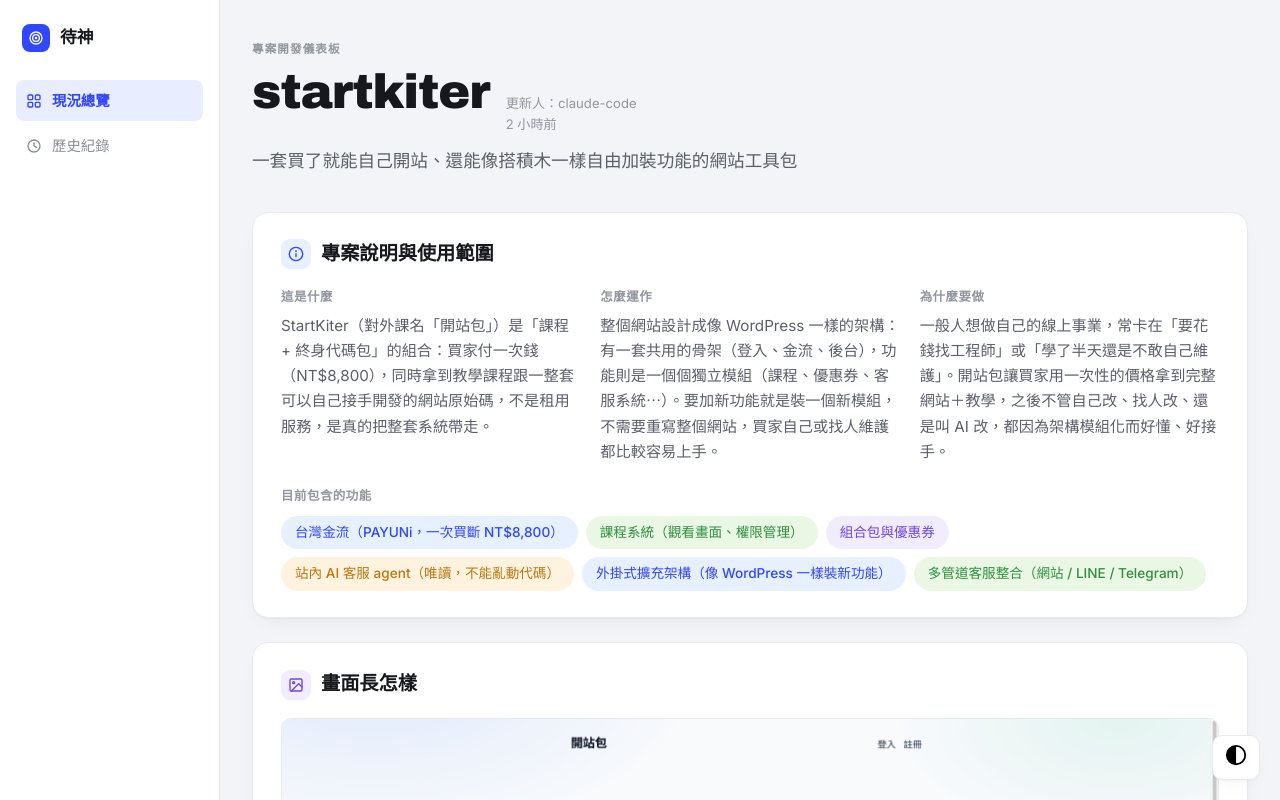
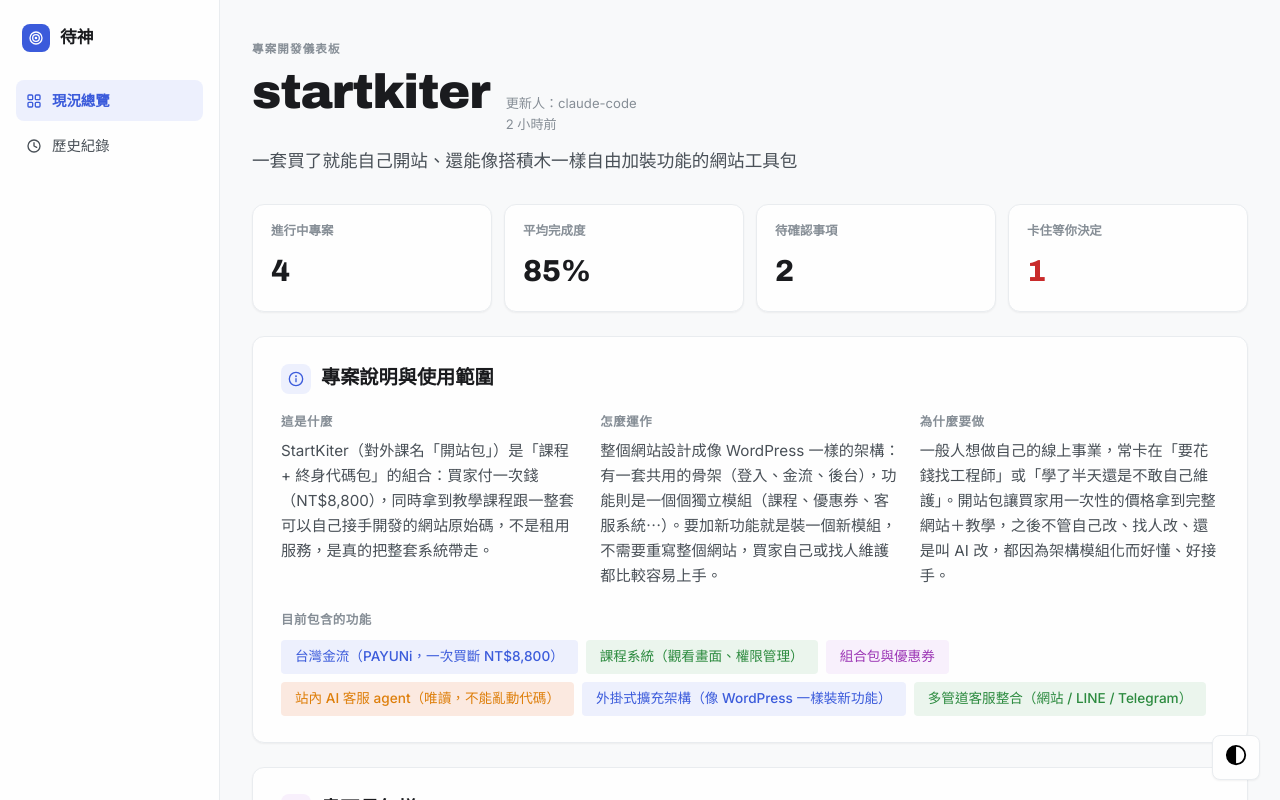
Before and after one commit to fishtvlvoe/Awesome-Dyson, a website: page public/index.html in a window 1280 px wide. Drawn offline with Linux system fonts and the light colour scheme.

Commit message:
改採 Lightdash 實測 Design Tokens：中性灰階、緊縮圓角、極淺陰影，加「即時統計」KPI 磚區塊，走真正中臺／BI 軟體質感

```diff
--- a/public/index.html
+++ b/public/index.html
@@ -14,88 +14,94 @@
       box-sizing: border-box;
     }
 
-    /* 設計語言參考 FlowMapp（saasframe.io/saas/flowmapp 實測色值）：
-       淺灰畫布、白卡片、鮮明藍紫主色、彩色淡色徽章/圖示底，友善的 SaaS 產品感 */
+    /* 設計語言參考 Lightdash（saasframe.io/saas/lightdash 實測 CSS Variables／Design
+       Tokens 分頁，非目測猜色）：低調中性灰階、克制的語意色（dimension 藍／calculation
+       綠／metric 橘）、緊縮圓角（4/8/12px）與極淺陰影，走真正 BI／中臺軟體的質感，
+       不是行銷頁那種大量彩色圓角泡泡 */
     :root {
-      --bg: #f3f4f7;
-      --paper: #ffffff;
-      --text: #16181d;
-      --text-secondary: #5b5f6b;
-      --text-faint: #9296a1;
-      --border: #e7e9ee;
-      --sidebar-bg: #ffffff;
-      --sidebar-text: #16181d;
-      --sidebar-text-dim: #8a8d97;
-      --sidebar-active-bg: #e8edff;
-      --sidebar-border: #e7e9ee;
-      --accent: #3046ff;
-      --accent-soft-bg: #e6f0ff;
-      --status-ok: #1f9254;
-      --status-ok-bg: #e6f7ee;
-      --status-warn: #b9770e;
-      --status-warn-bg: #fef3e0;
-      --status-error: #c81e26;
-      --status-error-bg: #fde9ea;
-      --badge-blue-bg: #e6f0ff; --badge-blue-fg: #3046ff;
-      --badge-green-bg: #eaf7e4; --badge-green-fg: #2f8f3f;
-      --badge-purple-bg: #f1ecff; --badge-purple-fg: #6b46e5;
-      --badge-amber-bg: #fff3e0; --badge-amber-fg: #b9770e;
-      --shadow: 0 1px 2px rgba(20,20,30,0.04), 0 8px 24px -12px rgba(20,20,30,0.10);
+      --radius-sm: 4px;
+      --radius-md: 8px;
+      --radius-lg: 12px;
+      --radius-full: 9999px;
+      --bg: #f8f9fa;
+      --paper: #fefefe;
+      --text: #1a1b1e;
+      --text-secondary: #495057;
+      --text-faint: #868e96;
+      --border: #e9ecef;
+      --sidebar-bg: #fefefe;
+      --sidebar-text: #1a1b1e;
+      --sidebar-text-dim: #495057;
+      --sidebar-active-bg: #edf0fd;
+      --sidebar-border: #e9ecef;
+      --accent: #3b5bdb;
+      --accent-soft-bg: #edf0fd;
+      --status-ok: #2b8a3e;
+      --status-ok-bg: #ebf5ed;
+      --status-warn: #de7f0b;
+      --status-warn-bg: #fbe9e0;
+      --status-error: #c92a2a;
+      --status-error-bg: #fff0f0;
+      --badge-blue-bg: #edf0fd; --badge-blue-fg: #3b5bdb;
+      --badge-green-bg: #ebf5ed; --badge-green-fg: #2b8a3e;
+      --badge-purple-bg: #f8f0fc; --badge-purple-fg: #9c36b5;
+      --badge-amber-bg: #fbe9e0; --badge-amber-fg: #de7f0b;
+      --shadow: 0px 1px 2px 0px rgba(10,13,18,0.05);
     }
 
     html.dark-mode {
-      --bg: #101216;
-      --paper: #1a1d24;
-      --text: #eef0f5;
-      --text-secondary: #a7abb6;
-      --text-faint: #6b6f79;
-      --border: #2a2e37;
-      --sidebar-bg: #15171d;
-      --sidebar-text: #eef0f5;
-      --sidebar-text-dim: #7d818c;
-      --sidebar-active-bg: #232a45;
-      --sidebar-border: #262a33;
-      --accent: #7c8bff;
-      --accent-soft-bg: #202a4a;
-      --status-ok: #4fbf7f;
-      --status-ok-bg: #16321f;
-      --status-warn: #e0ac4c;
-      --status-warn-bg: #362a12;
+      --bg: #141414;
+      --paper: #1a1a1a;
+      --text: #fefefe;
+      --text-secondary: #9e9e9e;
+      --text-faint: #7a7a7a;
+      --border: #2e2e2e;
+      --sidebar-bg: #1a1a1a;
+      --sidebar-text: #fefefe;
+      --sidebar-text-dim: #9e9e9e;
+      --sidebar-active-bg: #202539;
+      --sidebar-border: #2e2e2e;
+      --accent: #95aaf0;
+      --accent-soft-bg: #202539;
+      --status-ok: #38af4d;
+      --status-ok-bg: #1d3525;
+      --status-warn: #e08a20;
+      --status-warn-bg: #3e2f1a;
       --status-error: #e5877a;
       --status-error-bg: #3a1e1a;
-      --badge-blue-bg: #1c2440; --badge-blue-fg: #93a5ff;
-      --badge-green-bg: #17301e; --badge-green-fg: #7bd396;
-      --badge-purple-bg: #2a2149; --badge-purple-fg: #bfa8ff;
-      --badge-amber-bg: #362a12; --badge-amber-fg: #e0ac4c;
-      --shadow: 0 1px 2px rgba(0,0,0,0.3), 0 8px 24px -12px rgba(0,0,0,0.5);
+      --badge-blue-bg: #202539; --badge-blue-fg: #95aaf0;
+      --badge-green-bg: #1d3525; --badge-green-fg: #38af4d;
+      --badge-purple-bg: #2b1a33; --badge-purple-fg: #d599e8;
+      --badge-amber-bg: #3e2f1a; --badge-amber-fg: #e08a20;
+      --shadow: 0px 1px 2px 0px rgba(0,0,0,0.4);
     }
 
     @media (prefers-color-scheme: dark) {
       html:not(.light-mode) {
-        --bg: #101216;
-        --paper: #1a1d24;
-        --text: #eef0f5;
-        --text-secondary: #a7abb6;
-        --text-faint: #6b6f79;
-        --border: #2a2e37;
-        --sidebar-bg: #15171d;
-        --sidebar-text: #eef0f5;
-        --sidebar-text-dim: #7d818c;
-        --sidebar-active-bg: #232a45;
-        --sidebar-border: #262a33;
-        --accent: #7c8bff;
-        --accent-soft-bg: #202a4a;
-        --status-ok: #4fbf7f;
-        --status-ok-bg: #16321f;
-        --status-warn: #e0ac4c;
-        --status-warn-bg: #362a12;
+        --bg: #141414;
+        --paper: #1a1a1a;
+        --text: #fefefe;
+        --text-secondary: #9e9e9e;
+        --text-faint: #7a7a7a;
+        --border: #2e2e2e;
+        --sidebar-bg: #1a1a1a;
+        --sidebar-text: #fefefe;
+        --sidebar-text-dim: #9e9e9e;
+        --sidebar-active-bg: #202539;
+        --sidebar-border: #2e2e2e;
+        --accent: #95aaf0;
+        --accent-soft-bg: #202539;
+        --status-ok: #38af4d;
+        --status-ok-bg: #1d3525;
+        --status-warn: #e08a20;
+        --status-warn-bg: #3e2f1a;
         --status-error: #e5877a;
         --status-error-bg: #3a1e1a;
-        --badge-blue-bg: #1c2440; --badge-blue-fg: #93a5ff;
-        --badge-green-bg: #17301e; --badge-green-fg: #7bd396;
-        --badge-purple-bg: #2a2149; --badge-purple-fg: #bfa8ff;
-        --badge-amber-bg: #362a12; --badge-amber-fg: #e0ac4c;
-        --shadow: 0 1px 2px rgba(0,0,0,0.3), 0 8px 24px -12px rgba(0,0,0,0.5);
+        --badge-blue-bg: #202539; --badge-blue-fg: #95aaf0;
+        --badge-green-bg: #1d3525; --badge-green-fg: #38af4d;
+        --badge-purple-bg: #2b1a33; --badge-purple-fg: #d599e8;
+        --badge-amber-bg: #3e2f1a; --badge-amber-fg: #e08a20;
+        --shadow: 0px 1px 2px 0px rgba(0,0,0,0.4);
       }
     }
 
@@ -140,7 +146,7 @@
       justify-content: center;
       width: 28px;
       height: 28px;
-      border-radius: 8px;
+      border-radius: var(--radius-md);
       background: var(--accent);
       color: #fff;
       flex-shrink: 0;
@@ -166,7 +172,7 @@
       font-size: 0.9em;
       font-weight: 500;
       padding: 9px 10px;
-      border-radius: 8px;
+      border-radius: var(--radius-md);
     }
 
     .sidebar-nav a .icon {
@@ -235,8 +241,44 @@
     .one-liner {
       font-size: 1.1em;
       color: var(--text-secondary);
-      margin: 12px 0 36px;
+      margin: 12px 0 28px;
       max-width: 60ch;
+    }
+
+    /* Stats at a glance — 參考 Lightdash KPI Dashboard 的統計磚：
+       白底細邊框卡片 + 大數字，不是裝飾，是真的從資料算出來的數字 */
+    .stats-row {
+      display: grid;
+      grid-template-columns: repeat(auto-fit, minmax(160px, 1fr));
+      gap: 12px;
+      margin-bottom: 24px;
+    }
+
+    .stat-tile {
+      background: var(--paper);
+      border: 1px solid var(--border);
+      border-radius: var(--radius-lg);
+      padding: 16px 18px;
+      box-shadow: var(--shadow);
+    }
+
+    .stat-label {
+      font-size: 0.78em;
+      color: var(--text-faint);
+      font-weight: 600;
+      margin-bottom: 6px;
+    }
+
+    .stat-value {
+      font-family: 'Archivo', sans-serif;
+      font-size: 1.9em;
+      font-weight: 800;
+      font-variant-numeric: tabular-nums;
+      color: var(--text);
+    }
+
+    .stat-tile-alert .stat-value {
+      color: var(--status-error);
     }
 
     .cards-grid {
@@ -249,7 +291,7 @@
     .card {
       background: var(--paper);
       border: 1px solid var(--border);
-      border-radius: 16px;
+      border-radius: var(--radius-lg);
       padding: 22px;
       box-shadow: var(--shadow);
     }
@@ -283,7 +325,7 @@
       justify-content: center;
       width: 30px;
       height: 30px;
-      border-radius: 9px;
+      border-radius: var(--radius-md);
       flex-shrink: 0;
     }
 
@@ -303,7 +345,7 @@
       font-size: 0.82em;
       font-weight: 700;
       padding: 3px 10px;
-      border-radius: 20px;
+      border-radius: var(--radius-sm);
       font-variant-numeric: tabular-nums;
     }
 
@@ -314,7 +356,7 @@
     .card-about, .card-screenshots {
       background: var(--paper);
       border: 1px solid var(--border);
-      border-radius: 16px;
+      border-radius: var(--radius-lg);
       padding: 26px 28px;
       box-shadow: var(--shadow);
       margin-bottom: 24px;
@@ -369,7 +411,7 @@
     }
 
     .feature-list li {
-      border-radius: 20px;
+      border-radius: var(--radius-sm);
       padding: 6px 14px;
       font-size: 0.85em;
       font-weight: 500;
@@ -393,7 +435,7 @@
     .screenshot img {
       width: 100%;
       display: block;
-      border-radius: 10px;
+      border-radius: var(--radius-md);
       border: 1px solid var(--border);
     }
 
@@ -657,7 +699,7 @@
       background: var(--status-error-bg);
       color: var(--status-error);
       padding: 16px;
-      border-radius: 12px;
+      border-radius: var(--radius-lg);
       margin: 20px 0;
     }
 
@@ -688,7 +730,7 @@
       background: var(--bg);
       border: 1px solid var(--border);
       padding: 6px 12px;
-      border-radius: 20px;
+      border-radius: var(--radius-sm);
       font-size: 0.85em;
       color: var(--text);
     }
@@ -756,7 +798,7 @@
       background: var(--bg);
       border: 1px solid var(--border);
       padding: 6px 12px;
-      border-radius: 6px;
+      border-radius: var(--radius-sm);
       font-size: 0.82em;
       color: var(--text);
       font-family: 'Menlo', 'Monaco', monospace;
@@ -769,7 +811,7 @@
       background: var(--paper);
       border: 1px solid var(--border);
       padding: 8px 12px;
-      border-radius: 10px;
+      border-radius: var(--radius-md);
       cursor: pointer;
       font-size: 1.2em;
       box-shadow: var(--shadow);
@@ -924,6 +966,14 @@
       const updatedAt = state.updated_at || 'Unknown';
       const updatedBy = state.updated_by || 'Unknown';
 
+      // Stats at a glance — real numbers computed from state, not decoration
+      const inProgressCount = changesInProgress.length;
+      const avgPercent = inProgressCount
+        ? Math.round(changesInProgress.reduce((sum, c) => sum + (c.total ? (c.done / c.total) * 100 : 0), 0) / inProgressCount)
+        : 0;
+      const openQuestionsCount = openQuestions.length;
+      const stuckCount = changesInProgress.filter(c => c.status === 'error').length;
+
       let html = `
         <div class="eyebrow">專案開發儀表板</div>
         <div class="page-title">
@@ -934,6 +984,25 @@
           </div>
         </div>
         <div class="one-liner">${escapeHtml(oneLiner)}</div>
+
+        <div class="stats-row">
+          <div class="stat-tile">
+            <div class="stat-label">進行中專案</div>
+            <div class="stat-value">${inProgressCount}</div>
+          </div>
+          <div class="stat-tile">
+            <div class="stat-label">平均完成度</div>
+            <div class="stat-value">${avgPercent}%</div>
+          </div>
+          <div class="stat-tile">
+            <div class="stat-label">待確認事項</div>
+            <div class="stat-value">${openQuestionsCount}</div>
+          </div>
+          <div class="stat-tile${stuckCount > 0 ? ' stat-tile-alert' : ''}">
+            <div class="stat-label">卡住等你決定</div>
+            <div class="stat-value">${stuckCount}</div>
+          </div>
+        </div>
       `;
 
       // About card — what / how / why / feature list, for human readers
```
